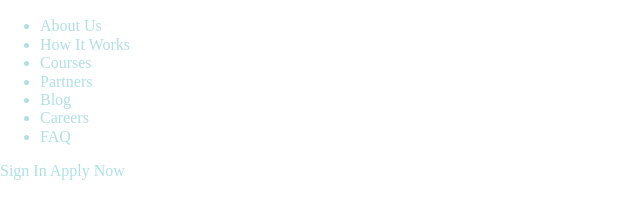
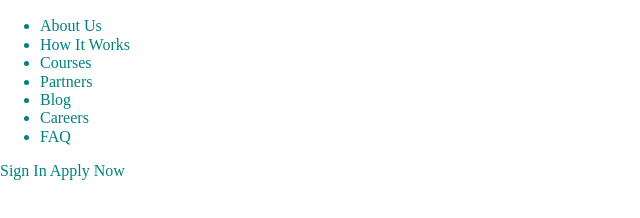
Before and after one commit to leipearl08/cloned-kodego-website, a website built with webpack: page app/index.html in a window 1280 px wide. Shown: the part 50-268 px from the top of the page, without its empty margins (0-640 px from the left). Built offline with nearby package versions, Linux system fonts and the light colour scheme.

Commit message:
Tried different styles in index.html

```diff
--- a/app/assets/styles/styles.css
+++ b/app/assets/styles/styles.css
@@ -1,7 +1,7 @@
 @import 'normalize.css';
 
 body {
-    color: powderblue;
+    color: teal;
 }
 
 a, a:active {
```
